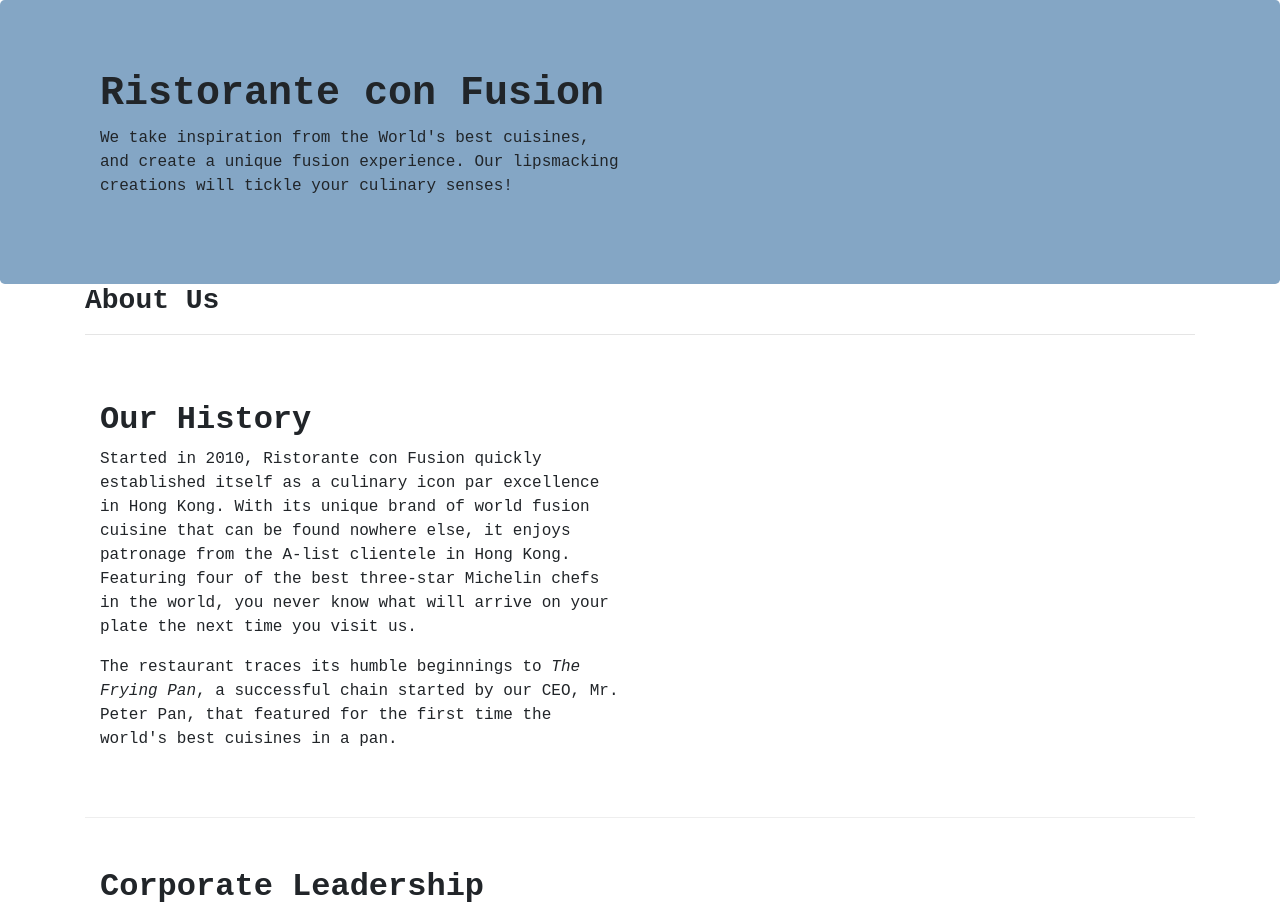
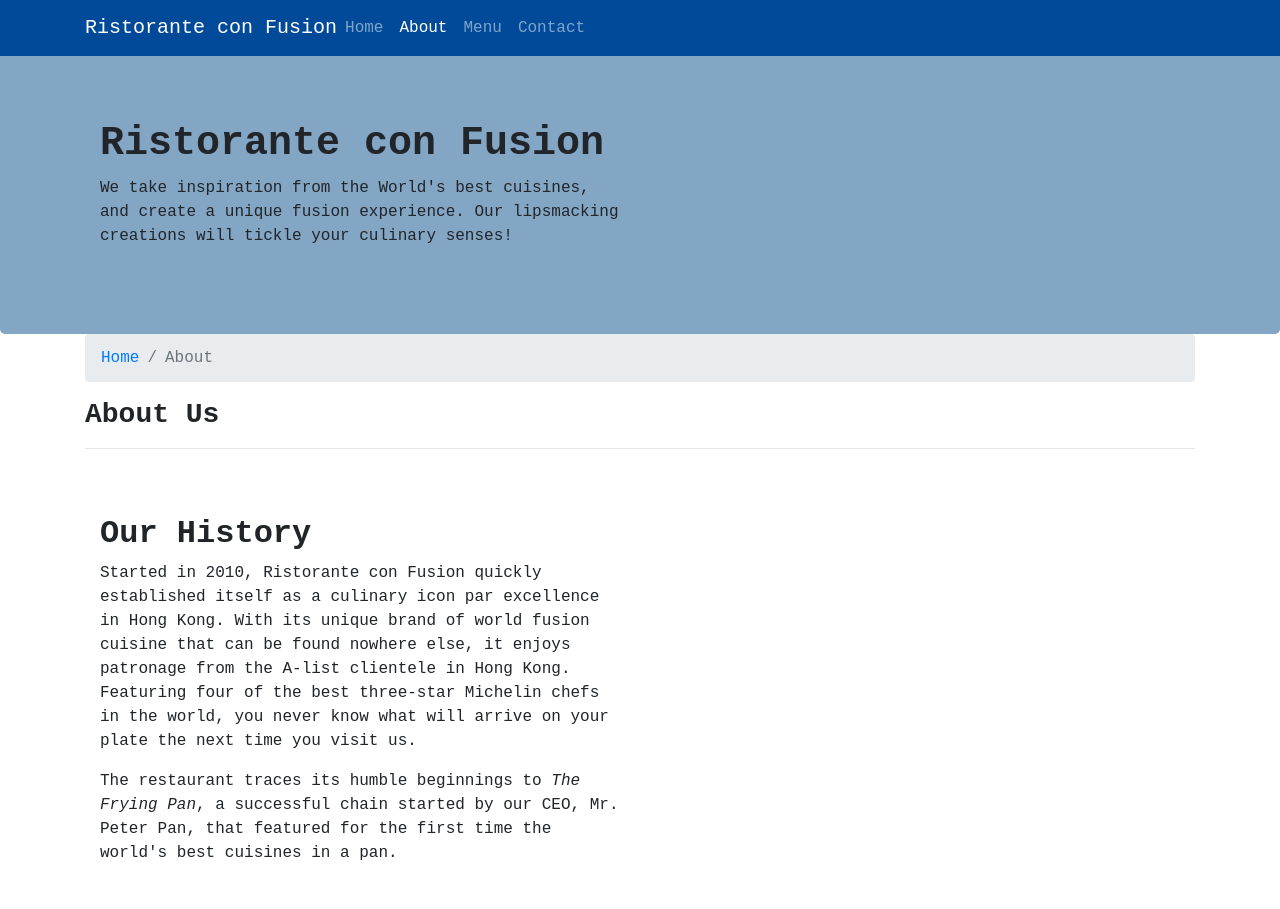
Before and after one commit to itariss/ristorant-con-fusion, a website: page aboutus.html in a window 1280 px wide. Shown: the top 909 px of the page. Drawn offline with nearby package versions, Linux system fonts and the light colour scheme.

Commit message:
Navbar and Breadcrumbs

```diff
--- a/aboutus.html
+++ b/aboutus.html
@@ -16,6 +16,31 @@
 
 <body>
 
+    <nav class="navbar navbar-dark navbar-expand-sm  fixed-top">
+        <div class="container">
+            <button class="navbar-toggler order-last" type="button" data-toggle="collapse" data-target="#Navbar">
+                <span class="navbar-toggler-icon"></span>
+            </button>
+            <a href="./index.html" class="navbar-brand mr-auto">Ristorante con Fusion</a>
+            <div class="collapse navbar-collapse order-last" id="Navbar">
+                <ul class="navbar-nav mr-auto align-items-center">
+                    <li class="nav-item"><a href="./index.html" class="nav-link ">Home</a></li>
+                    <li class="nav-item active">
+                        <a href="#" class="nav-link">About</a>
+                    </li>
+                    <li class="nav-item">
+                        <a href="" class="nav-link">
+                            Menu
+                        </a>
+                    </li>
+                    <li class="nav-item">
+                        <a href="" class="nav-link">Contact</a>
+                    </li>
+                </ul>
+            </div>
+        </div>
+    </nav>
+
     <header class="jumbotron">
         <div class="container">
             <div class="row row-header">
@@ -33,6 +58,11 @@
     <div class="container">
         <div class="row">
             <div class="col">
+                <ol class="col-12 breadcrumb">
+                    <li class="breadcrumb-item"><a href="./index.html">Home</a></li>
+                    <li class="breadcrumb-item active ">About</li>
+                </ol>
+
                 <h3>About Us</h3>
                 <hr>
             </div>
@@ -96,7 +126,7 @@
                 <div class="col-4 offset-1 col-sm-2">
                     <h5>Links</h5>
                     <ul class="list-unstyled">
-                        <li><a href="#">Home</a></li>
+                        <li><a href="./index.html">Home</a></li>
                         <li><a href="#">About</a></li>
                         <li><a href="#">Menu</a></li>
                         <li><a href="#">Contact</a></li>
--- a/css/style.css
+++ b/css/style.css
@@ -1,5 +1,14 @@
 * {
     font-family: 'Courier New', Courier, monospace;
+}
+
+body {
+    padding-top: 50px;
+    z-index: 0;
+}
+
+.navbar-dark {
+    background: #004A99;
 }
 
 .row-header {
```
Also changed, not shown: index.html (+25 -1 lines).
